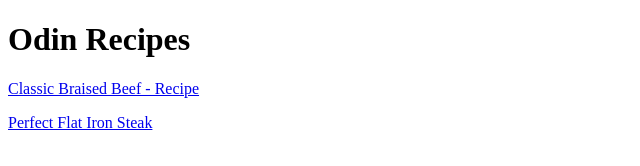
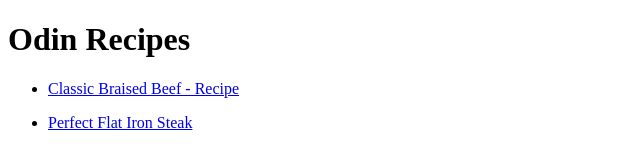
Before and after one commit to Bassam964/odin-recipes, a plain HTML site: page index.html in a window 1280 px wide. Shown: the whole page, without its empty margins (0-640 px from the left). Drawn offline with Linux system fonts and the light colour scheme.

Commit message:
Format recipes in list
Recipes on homepage were formatted in a list

```diff
--- a/index.html
+++ b/index.html
@@ -7,7 +7,9 @@
 </head>
 <body>
     <h1>Odin Recipes</h1>
-    <p><a href="recipes/classic-braised-beef.html">Classic Braised Beef - Recipe</a></p>
-    <p><a href="recipes/flat-iron-steak.html">Perfect Flat Iron Steak</a></p>
+    <ul>
+    <li><p><a href="recipes/classic-braised-beef.html">Classic Braised Beef - Recipe</a></p></li>
+    <li><p><a href="recipes/flat-iron-steak.html">Perfect Flat Iron Steak</a></p></li>
+</ul>
 </body>
 </html>
```
